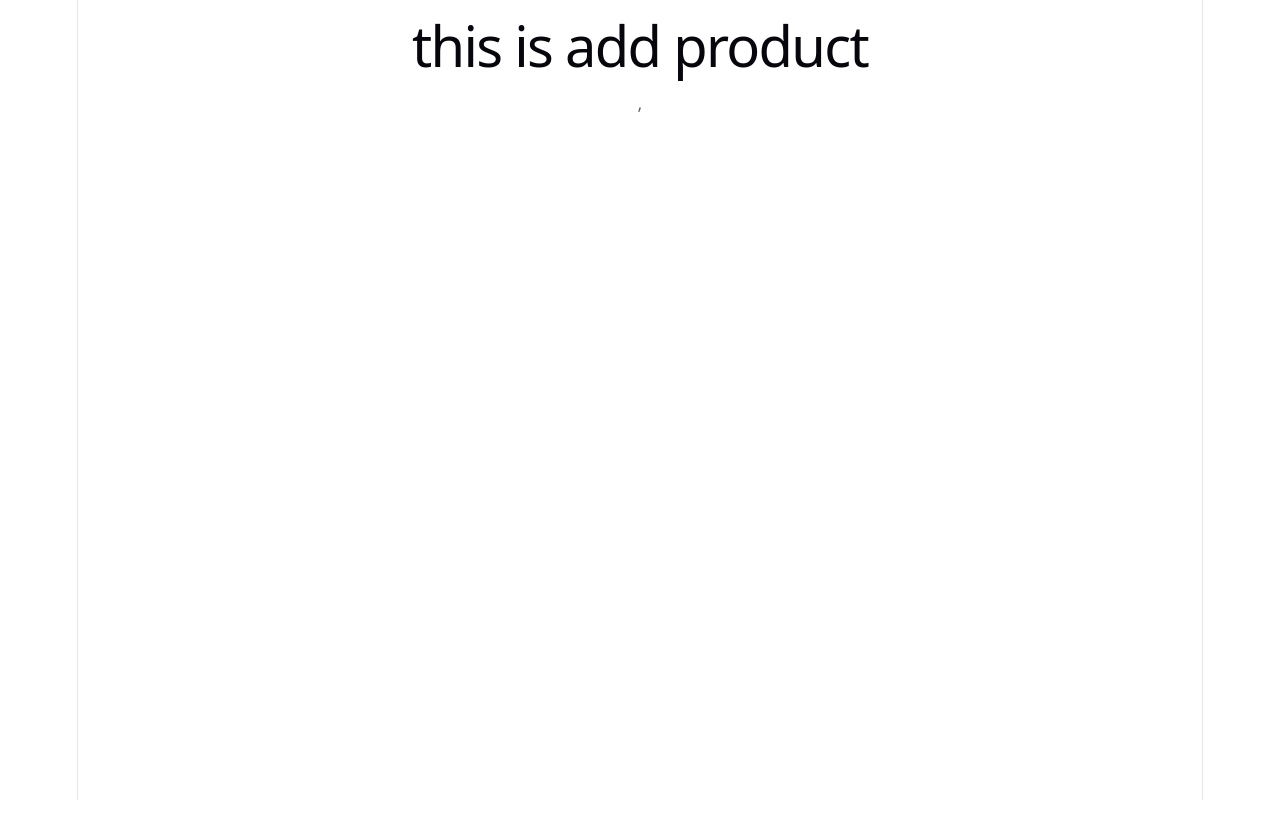
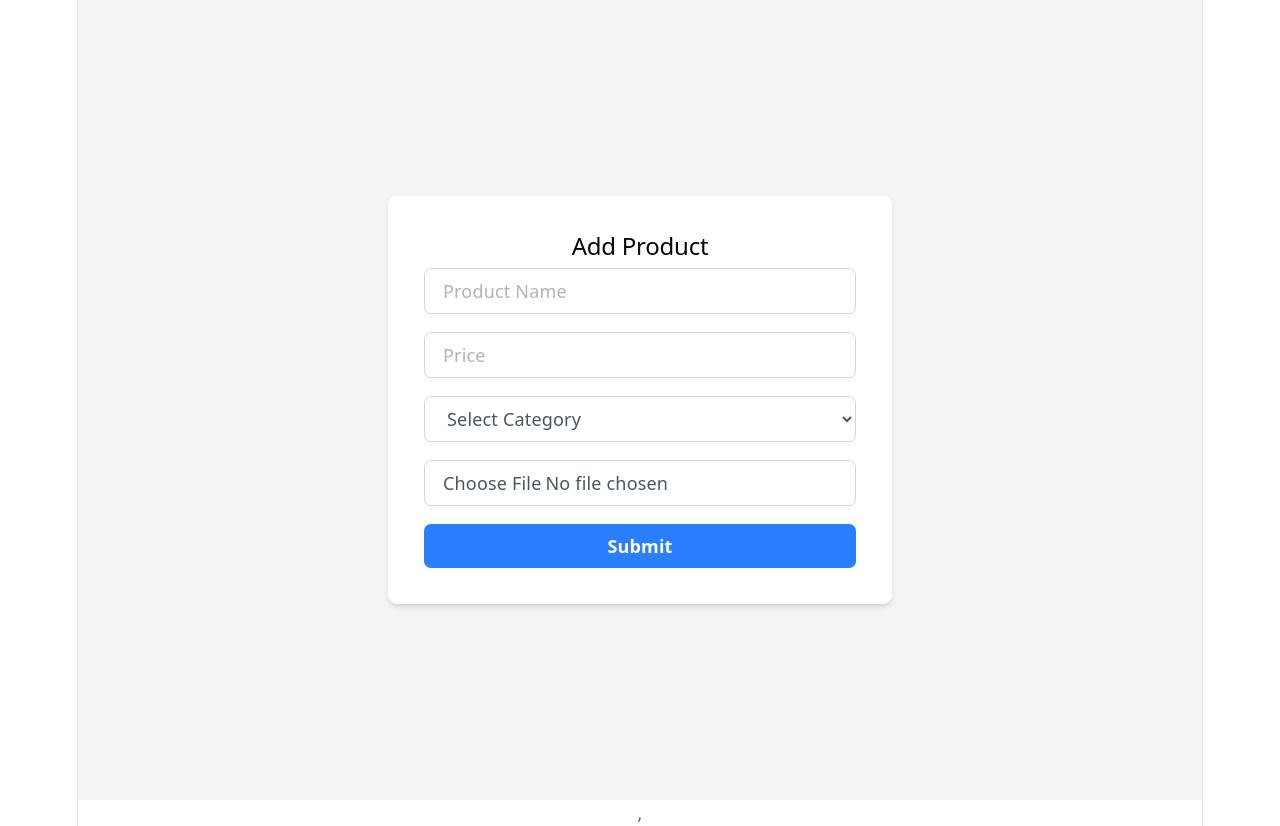
Before and after one commit to Abhijth-prakash/MiniE-commerceFrontend, a React app: page /add in a window 1280 px wide. Before the commit the page ends 800 px from the top, so only its background shows below. Built offline with nearby package versions, Linux system fonts and the light colour scheme; the HTML template or start-up script is replaced by a standard one.

Commit message:
succesfully completed the addproducts page && functionality

```diff
--- a/src/components/AddProduct.jsx
+++ b/src/components/AddProduct.jsx
@@ -1,11 +1,69 @@
 import React from 'react'
+import { useForm } from 'react-hook-form'
+import { useDispatch } from 'react-redux'
+import { addProducts } from '../redux/slices/products'
+import { useNavigate } from 'react-router-dom'
 
 const AddProduct = () => {
-  return (
-    <div>
-      <h1>this is add product</h1>
-    </div>
-  )
+    const {register, handleSubmit} = useForm()
+    const dispatch = useDispatch()
+    const navigate = useNavigate()
+
+    const dataHandle = (data) => {
+        const formData = new FormData()
+        formData.append('name', data.name)
+        formData.append('price', data.price)
+        formData.append('category', data.category)
+        formData.append('image', data.image[0])
+        dispatch(addProducts(formData))
+        navigate('/')
+    }
+
+    return (
+        <div className="min-h-screen bg-gray-100 flex items-center justify-center">
+            <div className="bg-white p-8 rounded-lg shadow-md w-full max-w-md">
+                <h2 className="text-2xl font-bold mb-6 text-gray-800">Add Product</h2>
+
+                <form onSubmit={handleSubmit(dataHandle)} className="flex flex-col gap-4">
+                    <input
+                        type="text"
+                        {...register("name")}
+                        placeholder="Product Name"
+                        className="border border-gray-300 rounded-md px-4 py-2 focus:outline-none focus:ring-2 focus:ring-blue-500"
+                    />
+                    <input
+                        type="text"
+                        {...register("price")}
+                        placeholder="Price"
+                        className="border border-gray-300 rounded-md px-4 py-2 focus:outline-none focus:ring-2 focus:ring-blue-500"
+                    />
+                    <select
+                        {...register("category")}
+                        className="border border-gray-300 rounded-md px-4 py-2 focus:outline-none focus:ring-2 focus:ring-blue-500 text-gray-600"
+                    >
+                        <option value="">Select Category</option>
+                        <option value="electronics">Electronics</option>
+                        <option value="Clothing">Clothing</option>
+                        <option value="Shoes">Shoes</option>
+                        <option value="Books">Books</option>
+                        <option value="Furniture">Furniture</option>
+                        <option value="Toys">Toys</option>
+                    </select>
+                    <input
+                        type="file"
+                        {...register("image")}
+                        className="border border-gray-300 rounded-md px-4 py-2 text-gray-600"
+                    />
+                    <button
+                        type="submit"
+                        className="bg-blue-500 text-white py-2 rounded-md hover:bg-blue-600 transition duration-200 font-semibold"
+                    >
+                        Submit
+                    </button>
+                </form>
+            </div>
+        </div>
+    )
 }
 
 export default AddProduct
--- a/src/components/Home.jsx
+++ b/src/components/Home.jsx
@@ -5,28 +5,44 @@ import { getProducts } from '../redux/slices/products'
 
 const Home = () => {
 
-    const {products,loading,error} = useSelector(state=> state.Products)
+    const {products, loading, error} = useSelector(state => state.Products)
     const dispatch = useDispatch()
 
-     useEffect(()=>{
+    useEffect(() => {
         dispatch(getProducts())
-    },[])
+    }, [])
 
+    if(loading) return <div className="flex justify-center items-center min-h-screen text-xl">Loading...</div>
 
-    const listItems = products.map(items=> <li key={items._id}>
-    <span>{items.name}</span>
-    <span>{items.price}</span>
-   <img src={`http://localhost:8888/public/productImages/${items.image}`} alt={items.name} />
-    </li>)
+    return (
+        <div className="min-h-screen bg-gray-100 p-8">
+            <div className="max-w-6xl mx-auto">
+                <div className="flex justify-between items-center mb-8">
+                    <h1 className="text-3xl font-bold text-gray-800">Products</h1>
+                    <Link to='/add' className="bg-blue-500 text-white px-4 py-2 rounded-md hover:bg-blue-600 transition duration-200">
+                        Add Product
+                    </Link>
+                </div>
 
-
-  return (
-    <div>
-      <h1>this is home page</h1>
-      <Link to='/add'>Add product</Link>
-      <ol>{listItems}</ol>
-    </div>
-  )
+                <div className="grid grid-cols-1 sm:grid-cols-2 md:grid-cols-3 lg:grid-cols-4 gap-6">
+                    {products.map(item => (
+                        <div key={item._id} className="bg-white rounded-lg shadow-md overflow-hidden">
+                            <img
+                                src={`http://localhost:8888/public/productImages/${item.image}`}
+                                alt={item.name}
+                                className="w-full h-48 object-cover"
+                            />
+                            <div className="p-4">
+                                <h2 className="text-lg font-semibold text-gray-800">{item.name}</h2>
+                                <p className="text-blue-500 font-bold mt-1">${item.price}</p>
+                                <p className="text-gray-500 text-sm mt-1">{item.category}</p>
+                            </div>
+                        </div>
+                    ))}
+                </div>
+            </div>
+        </div>
+    )
 }
 
 export default Home
--- a/src/redux/slices/products.js
+++ b/src/redux/slices/products.js
@@ -1,14 +1,30 @@
 import { createAsyncThunk, createSlice } from "@reduxjs/toolkit";
 import axios from 'axios'
-import { data } from "react-router-dom";
 
 export const getProducts =  createAsyncThunk('products/getproducts',
     async () => {
+        try{
     const response = await axios.get('http://localhost:8888')
     const data = response.data.products
-    console.log(data)
     return data
+        }catch(error){
+            console.log(error)
+        }
+
 })
+
+export const addProducts = createAsyncThunk( 'products/addproducts',
+    async (ProductData)=>{
+        try{
+            const response = await axios.post('http://localhost:8888/add',ProductData)
+            const data = response.data.product
+            return data
+        }catch(error){
+            console.log(error)
+        }
+
+    }
+)
 
 const productSlice = createSlice({
     name:"products",
@@ -31,6 +47,17 @@ const productSlice = createSlice({
             state.loading = false
             state.error = action.error.message
         })
+        .addCase(addProducts.pending,(state)=>{
+            state.loading =  true
+        })
+        .addCase(addProducts.fulfilled,(state,action)=>{
+            state.loading = false
+            state.products.push(action.payload)
+        })
+        .addCase(addProducts.rejected,(state,action)=>{
+            state.loading = false
+            state.error = action.error.message
+        })
     }
 })
 
```
